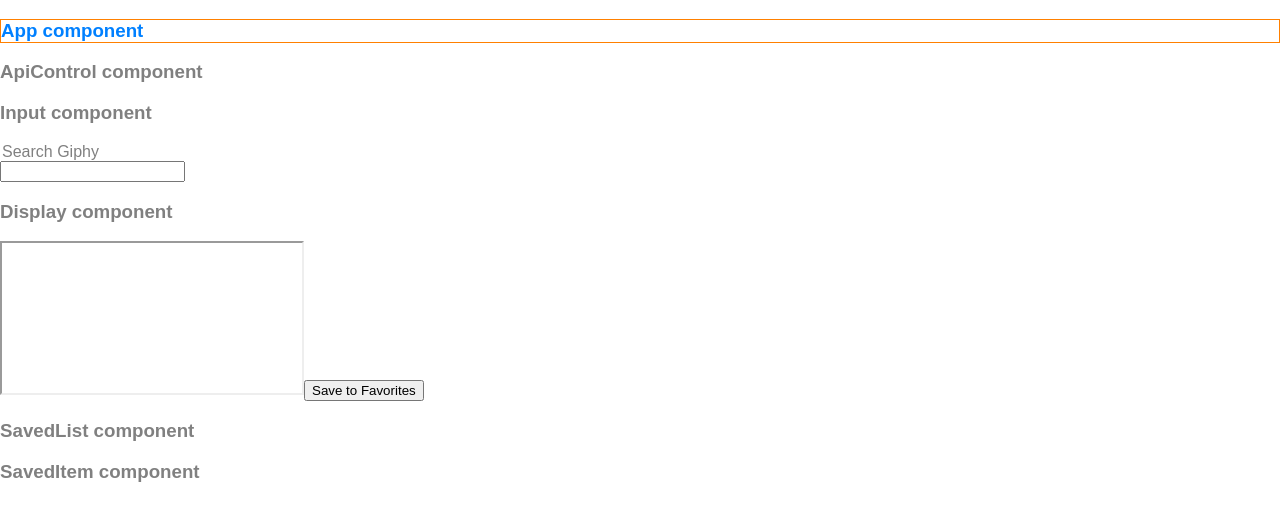
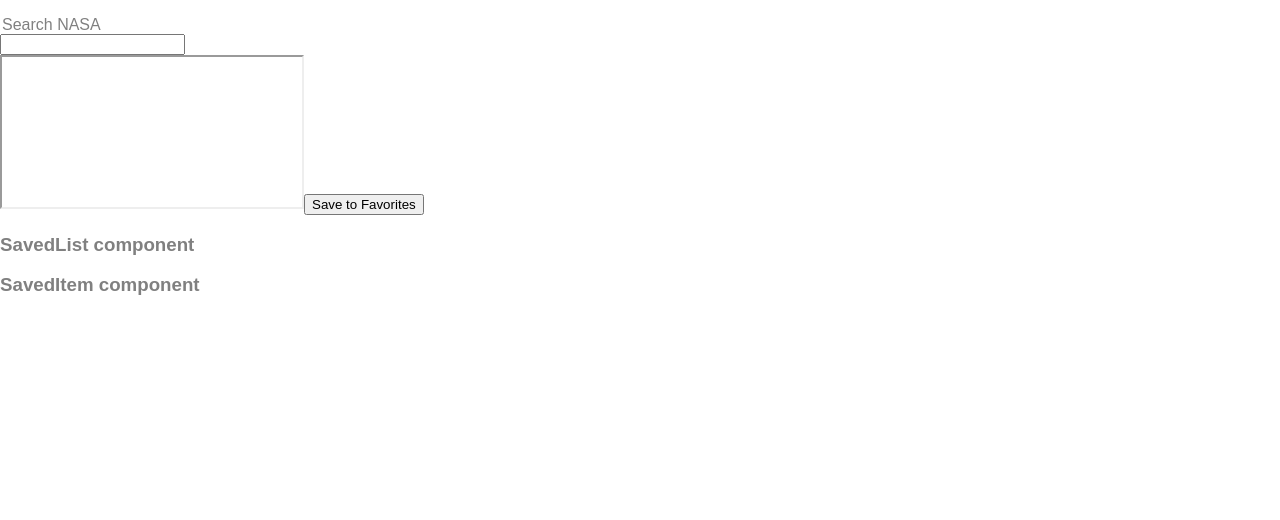
Before and after one commit to skillitzimberg/live-giphy, a React app: page / in a window 1280 px wide. Shown: the top 520 px of the page. Built offline with nearby package versions, Linux system fonts and the light colour scheme; no server answers.

Commit message:
add nasa search by word

```diff
--- a/src/components/ApiControl.jsx
+++ b/src/components/ApiControl.jsx
@@ -2,7 +2,7 @@ import React from 'react';
 import Input from './Input';
 import Display from './Display';
 import SavedList from './SavedList';
-import api_key from './api-key';
+// import api_key from './api-key';
 
 class ApiControl extends React.Component {
   constructor(props) {
@@ -11,33 +11,31 @@ class ApiControl extends React.Component {
       searchText: '',
       displayUrl: ''
     };
-    this.handleTextChange = this.handleTextChange.bind(this);
+    this.handleSearch = this.handleSearch.bind(this);
   }
 
-  handleTextChange(event) {
-    event.preventDefault();
-    const inputText = event.target.value;
-    const url = `https://cors-anywhere.herokuapp.com/https://api.giphy.com/v1/gifs/search?api_key=${api_key}&q=${inputText}&limit=1`;
-    fetch(url)
-      .then((response) => response.json())
-      .then((data) => {
-        if(data['data'] && data['data'][0]) {
-          console.log('data', inputText, data);
-          this.setState({
-            searchText: inputText,
-            displayUrl: data['data'][0].embed_url
-          });
-        }
-      });
+  handleSearch(text) {
+    console.log('search', text);
+    // const url = `https://images-api.nasa.gov/search?q=${inputText}`;
+    // fetch(url)
+    //   .then((response) => response.json())
+    //   .then((data) => {
+    //     if(data['data'] && data['data'][0]) {
+    //       console.log('data', inputText, data);
+    //       this.setState({
+    //         searchText: inputText,
+    //         displayUrl: data['data'][0].embed_url
+    //       });
+    //     }
+    //   });
   }
 
   render() {
     return (
       <div>
-        <h3>ApiControl component</h3>
         <p>{this.state.inputText}</p>
         <Input
-          onTextChange={this.handleTextChange}/>
+          onSearch={this.handleSearch}/>
         <Display
           searchText={this.state.searchText}
           embedUrl={this.state.displayUrl}/>
--- a/src/components/App.jsx
+++ b/src/components/App.jsx
@@ -1,12 +1,9 @@
 import React from 'react';
-// import menuIcon from '../assets/images/menuIcon.svg';
-import styles from './App.css';
 import ApiControl from './ApiControl';
 
 function App() {
   return (
     <div>
-      <h3 className={styles.text}>App component</h3>
       <ApiControl />
     </div>
   );
--- a/src/components/Display.jsx
+++ b/src/components/Display.jsx
@@ -5,7 +5,6 @@ import PropTypes from 'prop-types';
 function Display(props) {
   return (
     <div>
-      <h3>Display component</h3>
       <div>{props.searchText}</div>
       <div>
         <iframe src={props.embedUrl} frameBorder="1" allowFullScreen>
--- a/src/components/Input.jsx
+++ b/src/components/Input.jsx
@@ -3,27 +3,24 @@ import PropTypes from 'prop-types';
 import './App.css';
 
 function Input(props) {
-
-  function clearInputField(event) {
+  function findImage(event) {
     if (event.keyCode === 13) {
       event.preventDefault();
+      props.onSearch(event.target.value);
       event.target.value = '';
     }
   }
 
   return (
     <div className="inputComp">
-      <h3>Input component</h3>
-      <legend>Search Giphy</legend>
-      <input
-        onChange={props.onTextChange}
-        onKeyUp={clearInputField}/>
+      <legend>Search NASA</legend>
+      <input onKeyUp={findImage}/>
     </div>
   );
 }
 
 Input.propTypes = {
-  onTextChange: PropTypes.func
+  onSearch: PropTypes.func
 };
 
 export default Input;
```
